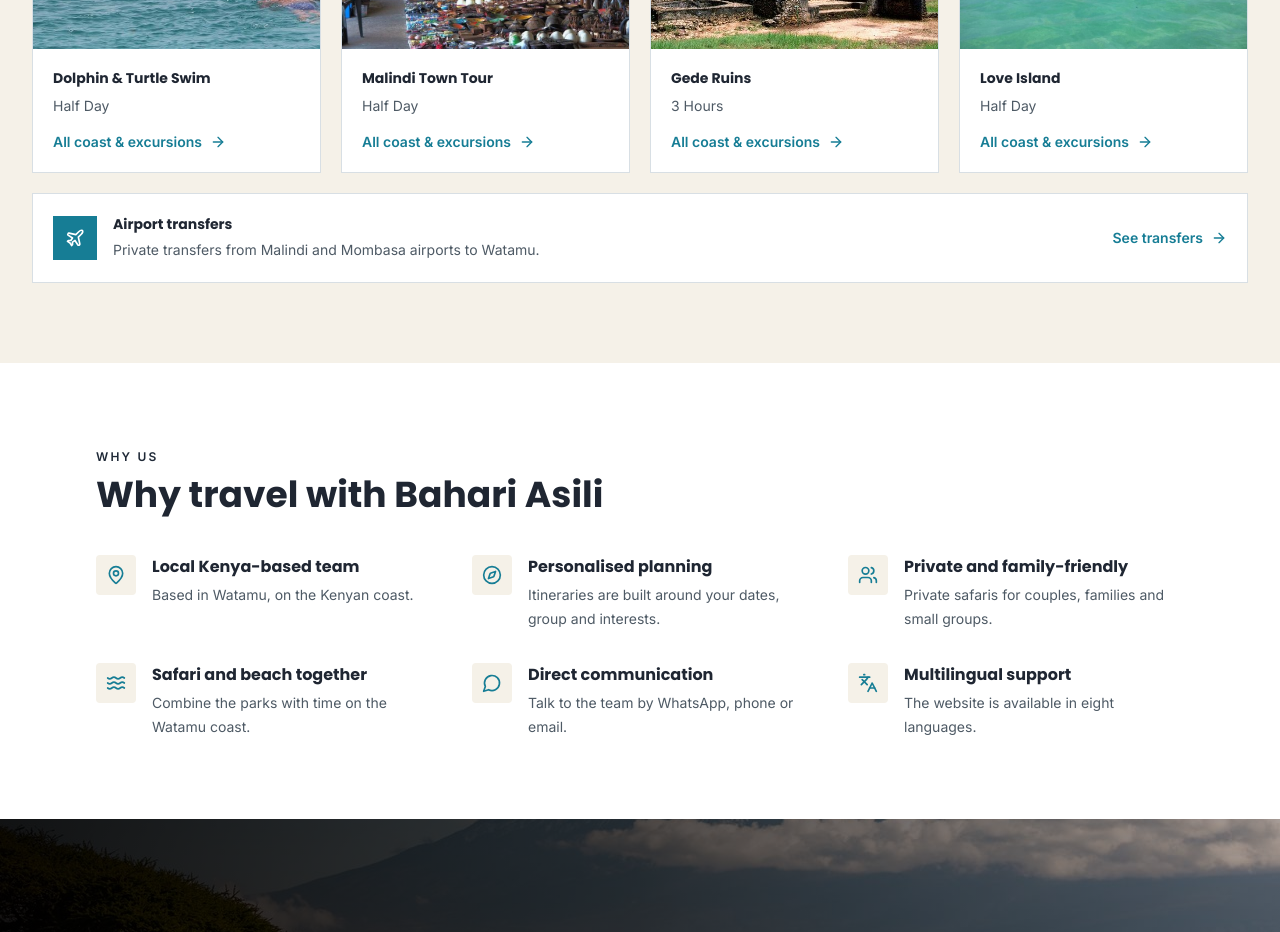
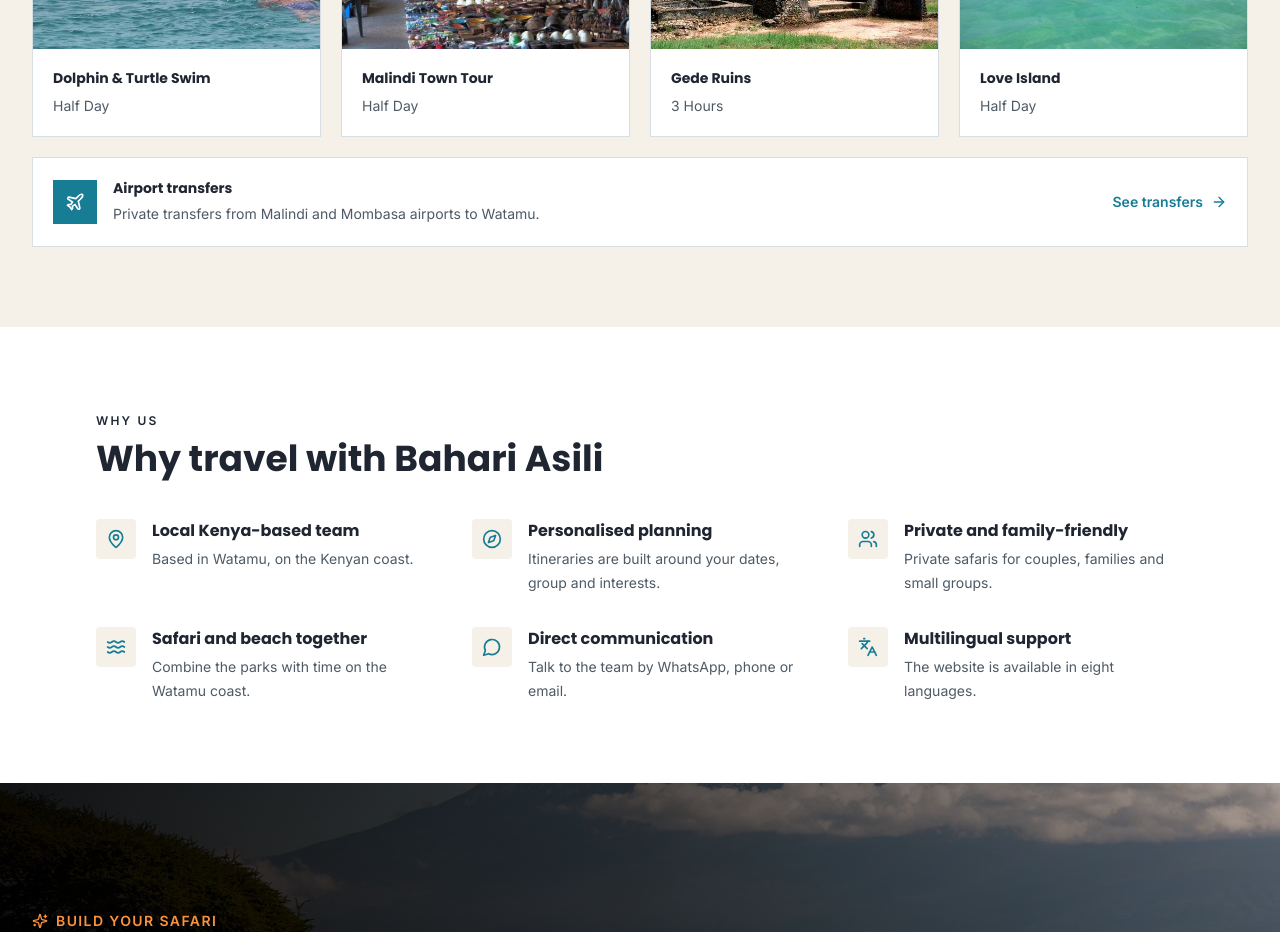
Before and after one commit to Sheddymae/bahari-asili-safaris, a Next.js app: page / in a window 1280 px wide. Shown: the part 3080-4012 px from the top of the page. Built offline with nearby package versions, Linux system fonts and the light colour scheme; no server answers.

Commit message:
Keep coastal excursion cards focused on their own content

```diff
--- a/components/home/HomeCoast.tsx
+++ b/components/home/HomeCoast.tsx
@@ -40,7 +40,6 @@ export default function HomeCoast() {
               <div className="flex flex-1 flex-col p-4 sm:p-5">
                 <h3 className="font-poppins text-sm font-bold leading-snug text-foreground">{locale === 'it' ? excursion.nameIt : excursion.name}</h3>
                 <p className="mt-2 text-sm leading-5 text-muted-foreground">{excursion.duration}</p>
-                <span className="mt-4 inline-flex items-center gap-2 font-inter text-sm font-semibold text-ocean-700">{c.coast.seeAll} <ArrowRight className="h-4 w-4 rtl:rotate-180" aria-hidden="true" /></span>
               </div>
             </Link>
           ))}
```
